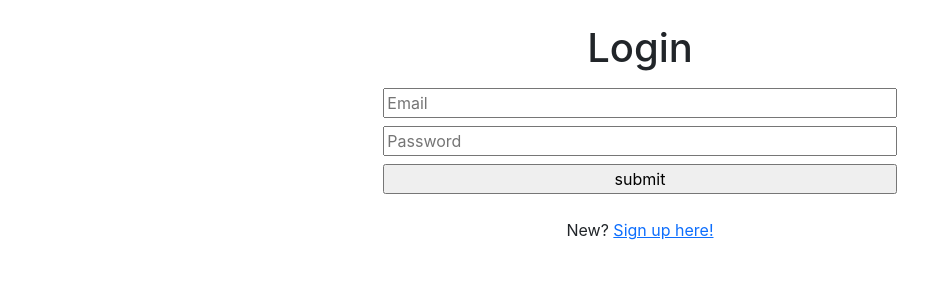
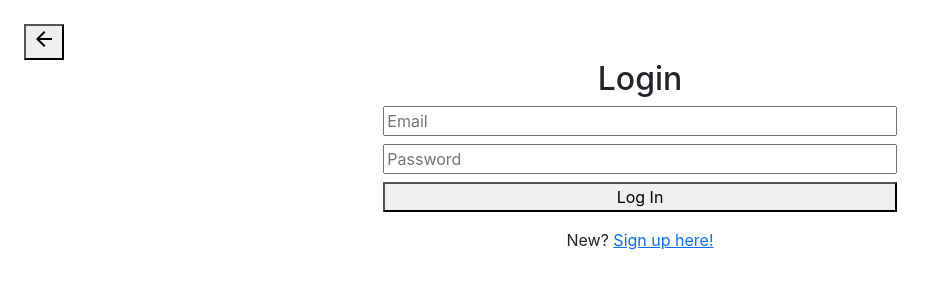
Before and after one commit to hightechu/techccelerator-2023-techie, a React (Create React App) app: page /login in a window 1280 px wide. Shown: the top 300 px of the page, without its empty margins (0-936 px from the left). Built offline with nearby package versions, Linux system fonts and the light colour scheme.

Commit message:
added button

```diff
--- a/src/components/PageLogin.js
+++ b/src/components/PageLogin.js
@@ -1,6 +1,7 @@
 import { useState } from "react";
 import { signIn } from "firebase_setup/firebase";
 import { useNavigate } from 'react-router-dom';
+import BackButtonWelcome from "./BackButtonWelcome";
 
 // Login a user and redirect them to the user homepage
 const PageLogin = () => {
@@ -20,10 +21,11 @@ const PageLogin = () => {
   return (
     <>
       <div className="container-fluid">
+        <BackButtonWelcome />
+        <h2 className="loginTitle">Login</h2>
         {error ? <div>{error}</div> : null}
         <form onSubmit={handleSubmit}>
           <div className="vstack gap-2 col-md-5 mx-auto">
-                <h1 className="loginTitle">Login</h1>
             <input
               type="text"
               name="email"
@@ -38,12 +40,10 @@ const PageLogin = () => {
               placeholder="Password"
               onChange={(e) => setPassword(e.target.value)}
             />
-                    <input type="submit" value="submit" />
+            <button type="submit">Log In</button>
           </div>
         </form>
-              <br>
-              </br>
-              <p className="loginTitle">
+        <p className="loginTitle welcome-text">
           New? <a href="/signup">Sign up here!</a>
         </p>
 
--- a/src/components/PageWelcome.js
+++ b/src/components/PageWelcome.js
@@ -12,7 +12,7 @@ const PageWelcome = () => {
         <a className="btn btn-outline-secondary welcome-button signup" href="/signup">Sign Up</a>
       </div>
 
-        <p className="text-center welcome-text">Want to learn more?<a href="/about">About Us</a></p>
+        <p className="text-center welcome-text">Want to learn more? <a href="/about">About Us</a></p>
 
     </div>
   );
--- a/src/index.css
+++ b/src/index.css
@@ -43,3 +43,7 @@ code {
   padding: 50px;
   text-align: justify;
 }
+
+.welcome-text {
+  margin-top: 1em;
+}
```
Lines whose indentation alone changed are shown as unchanged.
